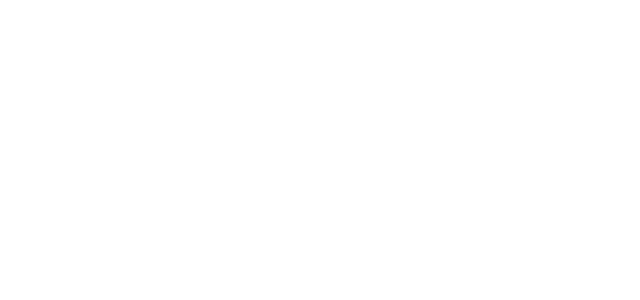
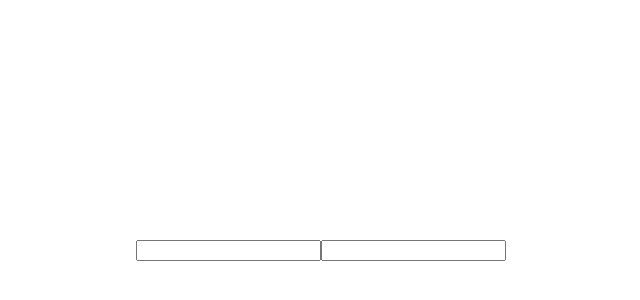
Before and after one commit to anibalalpizar/react-zustand-typescript, a React (Vite) app: page / in a window 1280 px wide. Shown: the part 168-468 px from the top of the page, without its empty margins (319-959 px from the left). Built offline with nearby package versions, Linux system fonts and the light colour scheme.

Commit message:
Add user store and update user form in App component

```diff
--- a/src/App.tsx
+++ b/src/App.tsx
@@ -1,7 +1,35 @@
 import "./App.css";
+import { useUserStore } from "./store";
+
+function UpdateUserForm() {
+  const { email, setUsername, setEmail, username } = useUserStore();
+
+  return (
+    <div>
+      <input
+        type="text"
+        value={username}
+        onChange={(e) => setUsername(e.target.value)}
+      />
+      <input
+        type="text"
+        value={email}
+        onChange={(e) => setEmail(e.target.value)}
+      />
+    </div>
+  );
+}
 
 function App() {
-  return <></>;
+  const { email, username } = useUserStore();
+
+  return (
+    <>
+      <h1>{username}</h1>
+      <h2>{email}</h2>
+      <UpdateUserForm />
+    </>
+  );
 }
 
 export default App;
--- /dev/null
+++ b/src/store.ts
@@ -0,0 +1,15 @@
+import { create } from "zustand";
+
+export interface UserStore {
+  username: string;
+  email: string;
+  setUsername: (username: string) => void;
+  setEmail: (email: string) => void;
+}
+
+export const useUserStore = create<UserStore>((set) => ({
+  username: "",
+  email: "",
+  setUsername: (username: string) => set(() => ({ username })),
+  setEmail: (email: string) => set(() => ({ email })),
+}));
```
